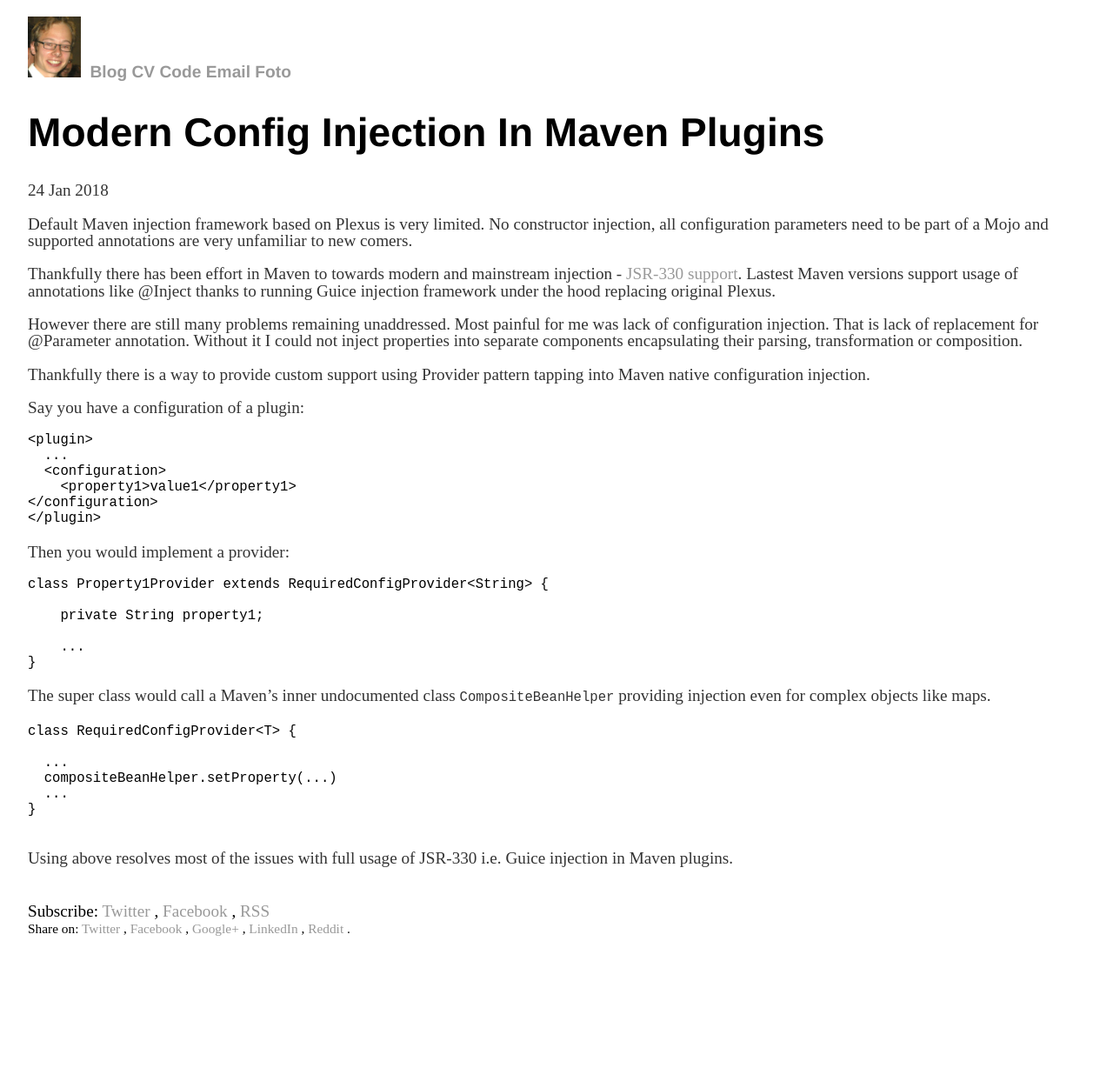
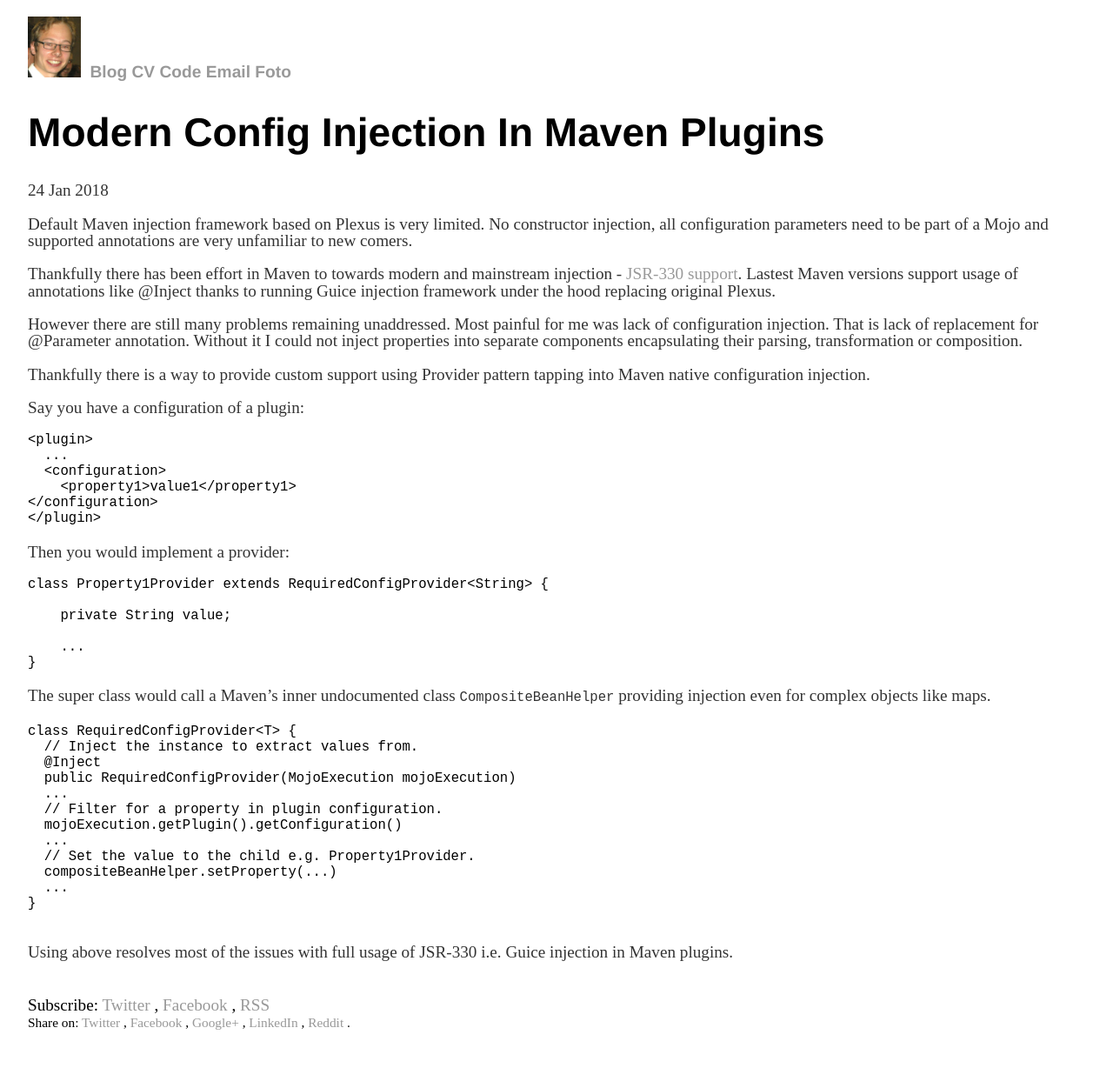
Before and after one commit to vackosar/vackosar.github.io, a Jekyll site: the page built from _posts/2018-01-24-Modern-Config-Injection-In-Maven-Plugins.md, in a window 1280 px wide. Shown: the whole page at 87% size. Built offline with Jekyll 4.4.1, drawn with Linux system fonts in a browser that asks for light colours; comment, search, counter and statistics services are not loaded; before the commit the page ends 1143 px from its top, so only the background shows below that.

Commit message:
Config injection: getting config

````diff
--- a/_posts/2018-01-24-Modern-Config-Injection-In-Maven-Plugins.md
+++ b/_posts/2018-01-24-Modern-Config-Injection-In-Maven-Plugins.md
@@ -28,7 +28,7 @@
 ```java
 class Property1Provider extends RequiredConfigProvider<String> {
 
-    private String property1;
+    private String value;
 
     ...
 }
@@ -38,8 +38,14 @@
 
 ```java
 class RequiredConfigProvider<T> {
-
+  // Inject the instance to extract values from.
+  @Inject
+  public RequiredConfigProvider(MojoExecution mojoExecution)
   ...
+  // Filter for a property in plugin configuration.
+  mojoExecution.getPlugin().getConfiguration()
+  ...
+  // Set the value to the child e.g. Property1Provider.
   compositeBeanHelper.setProperty(...)
   ...
 }
````
